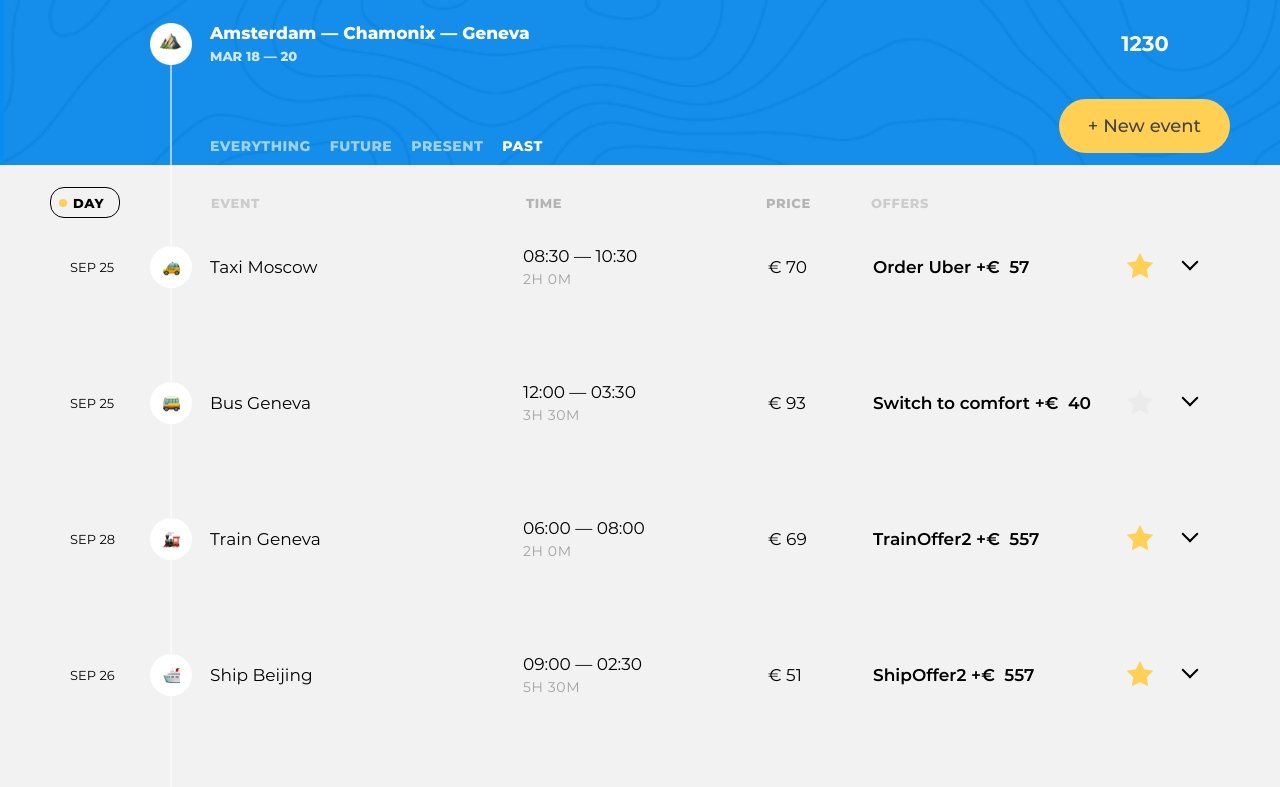
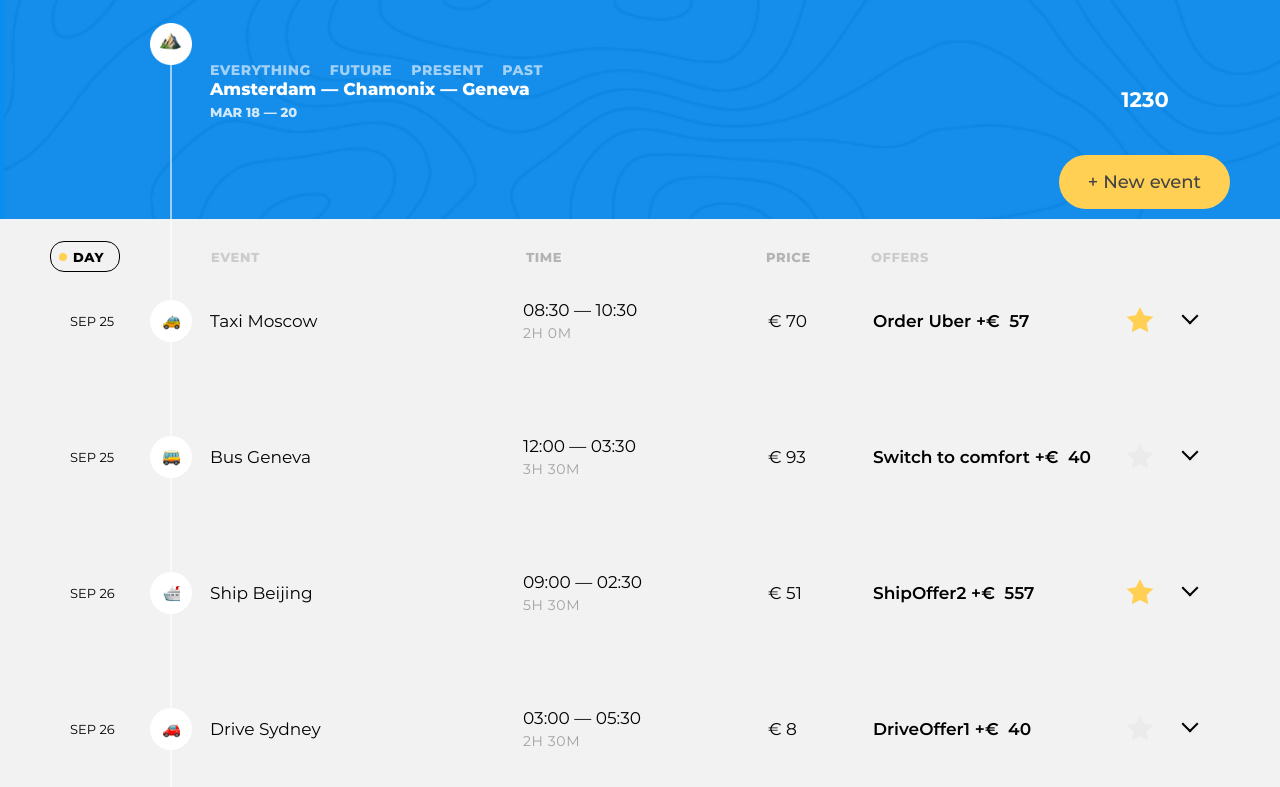
Before and after one commit to valeriyasv/2271799-big-trip-21, a website built with webpack: page public/index.html in a window 1280 px wide. Shown: the top 787 px of the page. Built offline with nearby package versions, Linux system fonts and the light colour scheme.

Commit message:
Реализует фильтраию

```diff
--- a/public/index.html
+++ b/public/index.html
@@ -15,7 +15,12 @@
         <img class="page-header__logo" src="img/logo.png" width="42" height="42" alt="Trip logo">
 
         <div class="trip-main">
+          <div class="trip-main__trip-controls  trip-controls">
+            <div class="trip-controls__filters">
+              <h2 class="visually-hidden">Filter events</h2>
               <!-- Фильтры -->
+            </div>
+          </div>
         </div>
       </div>
     </header>
--- a/src/const.js
+++ b/src/const.js
@@ -40,10 +40,23 @@ const TYPES = [
 
 const COUNT_POINT = 5;
 
+const FilterTypes = {
+  EVERYTHING: 'everything',
+  FUTURE: 'future',
+  PRESENT: 'present',
+  PAST: 'past',
+};
+
+const UpdateType = {
+  PATCH: 'PATCH',
+  MINOR: 'MINOR',
+  MAJOR: 'MAJOR',
+};
+
 const SortTypes = {
   DEFAULT: 'default',
   PRICE: 'price',
   TIME: 'time',
 };
 
-export { CITIES, DESCRIPTION, TYPES, COUNT_POINT, SortTypes };
+export { CITIES, DESCRIPTION, TYPES, COUNT_POINT, SortTypes, FilterTypes, UpdateType };
--- a/src/main.js
+++ b/src/main.js
@@ -1,24 +1,31 @@
-import {render} from './framework/render.js';
+import {render } from './framework/render.js';
 import PointsModel from './model/points-model.js';
-import DestinationModel from './model/destination-model.js';
 import InfoView from './view/info-view.js';
 import NewEventButton from './view/new-event-button.js';
-import FilterView from './view/filter-view.js';
+import FilterModel from './model/filters-model.js';
+import FilterPresenter from './presenter/filter-presenter.js';
 import ContainerPresenter from './presenter/presenter.js';
 
 const mainElement = document.querySelector('.trip-main');
+const filterElement = document.querySelector('.trip-controls__filters');
 const tripEventsElement = document.querySelector('.trip-events');
 const modelPoints = new PointsModel();
-const modelDestination = new DestinationModel();
+const filterModel = new FilterModel();
+
+const filterPresenter = new FilterPresenter({
+  filterContainer: filterElement,
+  filterModel,
+  pointsModel: modelPoints,
+});
 
 const presenter = new ContainerPresenter({
   container: tripEventsElement,
   points: modelPoints,
-  destination: modelDestination
+  filterModel
 });
 
 render(new InfoView(), mainElement);
-render(new FilterView(), mainElement);
 render(new NewEventButton(), mainElement);
 
+filterPresenter.init();
 presenter.init();
--- a/src/mock/point.js
+++ b/src/mock/point.js
@@ -84,8 +84,8 @@ const mockPoint = [
   {
     id: crypto.randomUUID(),
     price: getRandomPositiveInteger(),
-    dateFrom: new Date('2023-09-27T19:30'),
-    dateTo: new Date('2023-09-28T21:30'),
+    dateFrom: new Date('2023-10-01T19:30'),
+    dateTo: new Date('2023-10-28T21:30'),
     name: getRandomElement(CITIES),
     destination: getRandomElement(mockDestination),
     isFavorite: true,
@@ -95,8 +95,8 @@ const mockPoint = [
   {
     id: crypto.randomUUID(),
     price: getRandomPositiveInteger(),
-    dateFrom: new Date('2023-09-27T19:30'),
-    dateTo: new Date('2023-09-28T21:30'),
+    dateFrom: new Date('2023-10-05T19:30'),
+    dateTo: new Date('2023-10-11T21:30'),
     name: getRandomElement(CITIES),
     destination: getRandomElement(mockDestination),
     isFavorite: true,
--- a/src/mock/utils.js
+++ b/src/mock/utils.js
@@ -1,4 +1,5 @@
 import dayjs from 'dayjs';
+import { FilterTypes } from '../const';
 
 const getRandomElement = (items) => items[Math.floor(Math.random() * items.length)];
 const getRandomPositiveInteger = (max = 100, min = 1) => Math.floor(Math.random() * (max - min + 1)) + min;
@@ -9,4 +10,23 @@ function getDifferenceInMinutes(start, end) {
   return dayjs(end).diff(dayjs(start), 'minute');
 }
 
-export {getRandomElement, getRandomPositiveInteger, updateItem, getDifferenceInMinutes};
+function isPointFuture(point) {
+  return dayjs().isBefore(point.dateFrom);
+}
+
+function isPointPast(point) {
+  return dayjs().isAfter(point.dateTo);
+}
+
+function isPointPresent(point) {
+  return dayjs().isBefore(point.dateTo) && dayjs().isAfter(point.dateFrom);
+}
+
+const filterType = {
+  [FilterTypes.EVERYTHING]: (points) => [...points],
+  [FilterTypes.FUTURE]: (points) => points.filter((point) => isPointFuture(point)),
+  [FilterTypes.PRESENT]: (points) => points.filter((point) => isPointPresent(point)),
+  [FilterTypes.PAST]: (points) => points.filter((point) => isPointPast(point)),
+};
+
+export {getRandomElement, getRandomPositiveInteger, updateItem, getDifferenceInMinutes, filterType};
--- /dev/null
+++ b/src/model/filters-model.js
@@ -0,0 +1,15 @@
+import Observable from '../framework/observable';
+import { FilterTypes } from '../const';
+
+export default class FilterModel extends Observable {
+  #filter = FilterTypes.EVERYTHING;
+
+  get filter() {
+    return this.#filter;
+  }
+
+  set(updateType, filter) {
+    this.#filter = filter;
+    this._notify(updateType, filter);
+  }
+}
--- /dev/null
+++ b/src/presenter/filter-presenter.js
@@ -0,0 +1,65 @@
+import { render, replace, remove } from '../framework/render';
+import FilterView from '../view/filter-view';
+import { UpdateType } from '../const';
+import { filterType } from '../mock/utils';
+
+export default class FilterPresenter {
+  #filterContainer = null;
+  #filterModel = null;
+  #pointsModel = null;
+  #currentFilter = null;
+  #filterComponent = null;
+
+  constructor ({filterContainer, filterModel, pointsModel}) {
+    this.#filterContainer = filterContainer;
+    this.#filterModel = filterModel;
+    this.#pointsModel = pointsModel;
+
+    this.#pointsModel.addObserver(this.#handleModelEvent);
+    this.#filterModel.addObserver(this.#handleModelEvent);
+  }
+
+  get filters() {
+    const point = this.#pointsModel.points;
+
+    return Object.entries(filterType).map(([typeFilter, filterPoints]) => ({
+      type: typeFilter,
+      isChecked: typeFilter === this.#currentFilter,
+      isDisabled: filterPoints(point).length === 0
+    }));
+  }
+
+  init() {
+    const filters = this.filters;
+
+    const prevFilterComponent = this.#filterComponent;
+
+    this.#filterComponent = new FilterView({
+      filters,
+      currentFilterType: this.#filterModel.filter,
+      onFilterTypeChange: this.#handleFilterTypeChange
+    });
+
+    if (prevFilterComponent === null) {
+      render(this.#filterComponent, this.#filterContainer);
+      return;
+    }
+
+    replace(this.#filterComponent, prevFilterComponent);
+    remove(prevFilterComponent);
+  }
+
+  #handleModelEvent = () => {
+    this.init();
+  };
+
+  #handleFilterTypeChange = (typeFilter) => {
+    console.log(this.#filterModel.filter, 'fil')
+    // if (this.#filterModel.filter === typeFilter) {
+    //   // eslint-disable-next-line no-useless-return
+    //   return;
+    // }
+
+    this.#filterModel.set(UpdateType.MAJOR, typeFilter);
+  };
+}
--- a/src/presenter/presenter.js
+++ b/src/presenter/presenter.js
@@ -3,27 +3,60 @@ import SortView from '../view/sort-view.js';
 import PointListView from '../view/point-list-view.js';
 import EmptyListView from '../view/empty-list-points.js';
 import PointPresenter from './point-presenter.js';
-import { updateItem } from '../mock/utils.js';
+import { FilterTypes } from '../const.js';
+import { filterType } from '../mock/utils.js';
+import { UpdateType } from '../const.js';
 import { SortTypes } from '../const.js';
 import { getDifferenceInMinutes } from '../mock/utils.js';
+import { updateItem } from '../mock/utils.js';
 import dayjs from 'dayjs';
 export default class ContainerPresenter {
   #container = null;
   #points = null;
-  #destination = null;
+  #filterModel = null;
+
   #pointList = new PointListView();
   #sortComponent = null;
   #pointPresenters = new Map();
-
   #currentSortType = SortTypes.DEFAULT;
   #sourcedBoardPoints = [];
+  #filterType = FilterTypes.EVERYTHING;
 
   #data = [];
 
-  constructor({container, points, destination}) {
+  constructor({container, points, filterModel}) {
     this.#container = container;
     this.#points = points;
-    this.#destination = destination;
+    this.#filterModel = filterModel;
+
+    this.#points.addObserver(this.#handleModelEvent);
+    this.#filterModel.addObserver(this.#handleModelEvent);
+  }
+
+  get points() {
+    this.#filterType = this.#filterModel.filter;
+    const points = this.#points.points;
+    const filterPoints = filterType[this.#filterType](points);
+
+    switch (this.#currentSortType) {
+      case SortTypes.PRICE:
+        filterPoints.sort((a, b) => b.price - a.price);
+        break;
+      case SortTypes.TIME:
+        filterPoints.sort((a, b) => {
+          const timeA = getDifferenceInMinutes(a.dateFrom, a.dateTo);
+          const timeB = getDifferenceInMinutes(b.dateFrom, b.dateTo);
+          return timeB - timeA;
+        });
+        break;
+      case SortTypes.DEFAULT:
+        filterPoints.sort((a, b) => {
+          const dateA = dayjs(a.dateFrom).valueOf();
+          const dateB = dayjs(b.dateFrom).valueOf();
+          return dateA - dateB;
+        });
+    }
+    return filterPoints;
   }
 
   init() {
@@ -103,6 +136,22 @@ export default class ContainerPresenter {
     this.#pointPresenters.clear();
   }
 
+  #handleModelEvent = (updateType, data) => {
+    switch (updateType) {
+      case UpdateType.PATCH:
+        this.#pointPresenters?.get(data.id)?.init(data);
+        break;
+      case UpdateType.MINOR:
+        this.#clearPointList();
+        this.#renderPointList();
+        break;
+      case UpdateType.MAJOR:
+        this.#clearPointList();
+        this.#renderPointList();
+        break;
+    }
+  };
+
   #renderEmpty = () => {
     if (this.#points.length === 0) {
       render(new EmptyListView(), this.#container);
@@ -110,13 +159,9 @@ export default class ContainerPresenter {
   };
 
   #renderPointList() {
-    this.#data.map((item) => {
+    this.points.map((item) => {
       this.#renderPoint(item);
     });
     render(this.#pointList, this.#container);
   }
-
-  // get points() {
-  //   ///
-  // }
 }
--- a/src/view/filter-view.js
+++ b/src/view/filter-view.js
@@ -1,39 +1,51 @@
 import AbstractView from '../framework/view/abstract-view';
 
-function createFilterTemplate() {
+function createItemFilterTemplate(filter) {
+  const {type, isChecked, isDisabled} = filter;
   return (
-    `<div class="trip-main__trip-controls  trip-controls">
-    <div class="trip-controls__filters">
-      <h2 class="visually-hidden">Filter events</h2>
-      <form class="trip-filters" action="#" method="get">
-        <div class="trip-filters__filter">
-          <input id="filter-everything" class="trip-filters__filter-input  visually-hidden" type="radio" name="trip-filter" value="everything">
-          <label class="trip-filters__filter-label" for="filter-everything">Everything</label>
-        </div>
-
-        <div class="trip-filters__filter">
-          <input id="filter-future" class="trip-filters__filter-input  visually-hidden" type="radio" name="trip-filter" value="future">
-          <label class="trip-filters__filter-label" for="filter-future">Future</label>
-        </div>
-
-        <div class="trip-filters__filter">
-          <input id="filter-present" class="trip-filters__filter-input  visually-hidden" type="radio" name="trip-filter" value="present">
-          <label class="trip-filters__filter-label" for="filter-present">Present</label>
-        </div>
-
-        <div class="trip-filters__filter">
-          <input id="filter-past" class="trip-filters__filter-input  visually-hidden" type="radio" name="trip-filter" value="past" checked>
-          <label class="trip-filters__filter-label" for="filter-past">Past</label>
-        </div>
-
-        <button class="visually-hidden" type="submit">Accept filter</button>
-      </form>
-    </div>
+    `<div class="trip-filters__filter">
+    <input
+    id="filter-${type}"
+    class="trip-filters__filter-input  visually-hidden"
+    type="radio"
+    name="trip-filter"
+    value="${type}"
+    ${isChecked ? 'checked' : ''}
+    ${isDisabled ? 'desabled' : ''}
+    >
+    <label class="trip-filters__filter-label" for="filter-${type}">${type}</label>
   </div>`
   );
 }
+function createFilterTemplate(filters) {
+  return (
+    `
+      <form class="trip-filters" action="#" method="get">
+      ${filters.map((filter) => createItemFilterTemplate(filter)).join(' ')}
+        <button class="visually-hidden" type="submit">Accept filter</button>
+      </form>`
+  );
+}
 export default class FilterView extends AbstractView {
+  #filters = null;
+  #handleFilterTypeChange = null;
+  #currentFilterType = null;
+
+  constructor ({filters, currentFilterType, onFilterTypeChange}) {
+    super();
+    this.#filters = filters;
+    this.#currentFilterType = currentFilterType;
+    this.#handleFilterTypeChange = onFilterTypeChange;
+
+    this.element.addEventListener('change', this.#filterTypeChangeHandler);
+  }
+
   get template() {
-    return createFilterTemplate();
+    return createFilterTemplate(this.#filters, this.#currentFilterType);
   }
+
+  #filterTypeChangeHandler = (evt) => {
+    evt.preventDefault();
+    this.#handleFilterTypeChange(evt.target.value);
+  };
 }
```
Also changed, not shown: src/model/points-model.js (+12 -0 lines).
